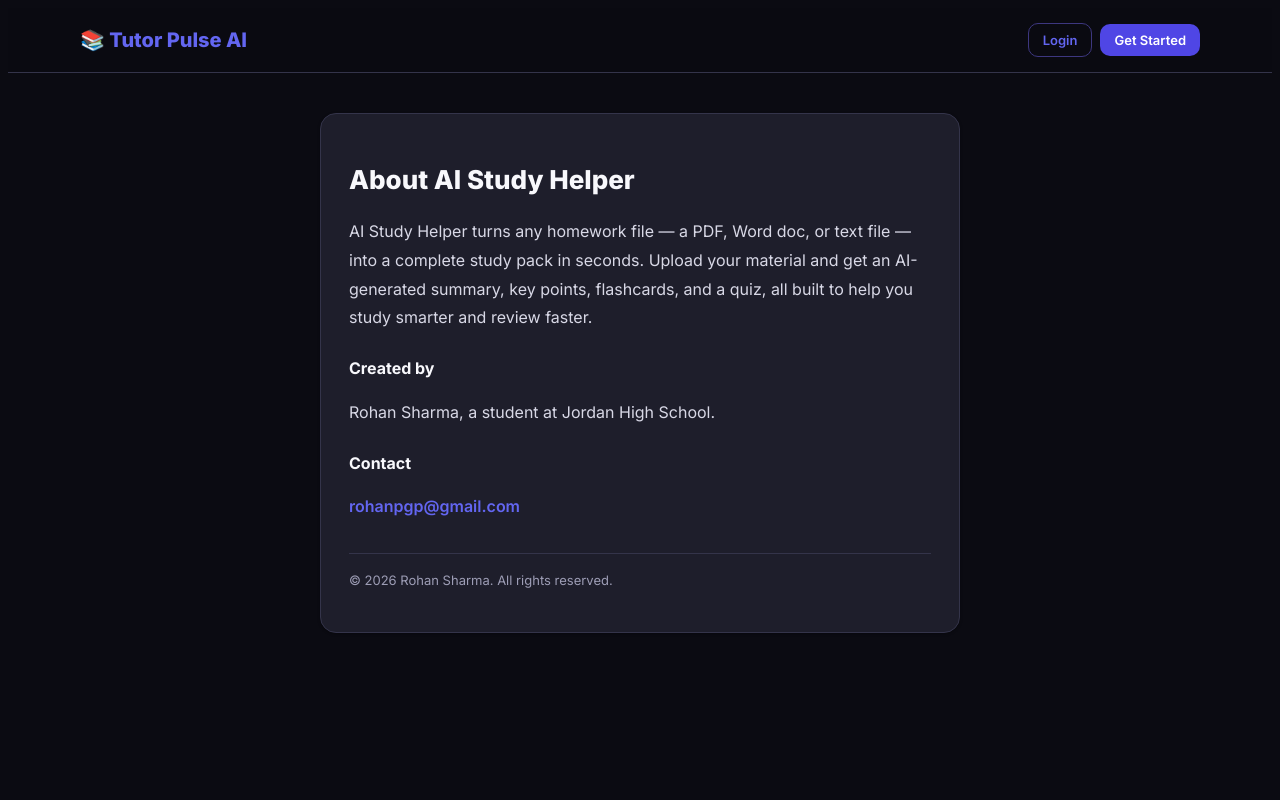
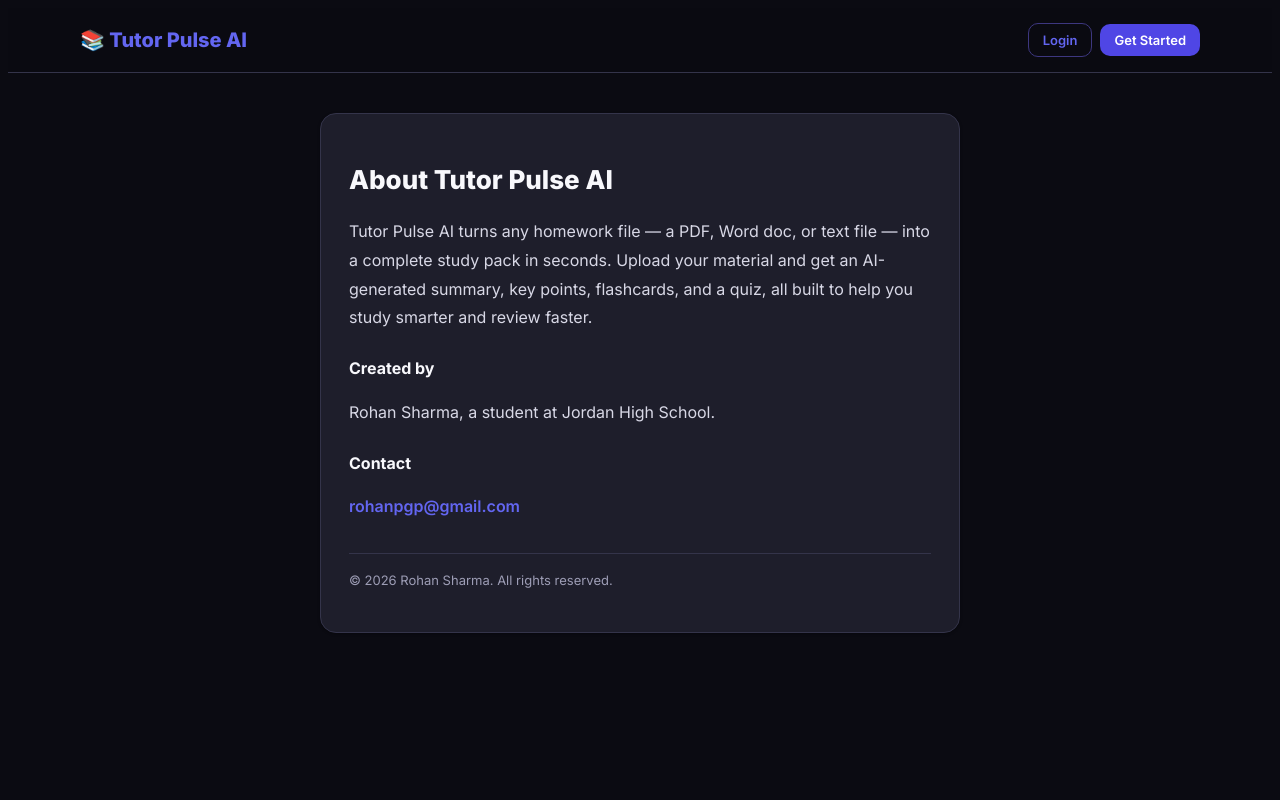
Before and after one commit to RohanPGP/ai-study-helper, a React (Create React App) app in the folder frontend/: page /about in a window 1280 px wide. Shown: the top 800 px of the page. Built offline with nearby package versions, Linux system fonts and the light colour scheme; no server answers.

Commit message:
Rename AI Study Helper to Tutor Pulse AI

```diff
--- a/frontend/src/pages/About.js
+++ b/frontend/src/pages/About.js
@@ -3,10 +3,10 @@ export default function About() {
     <div className="page">
       <div className="container" style={{ maxWidth: 640 }}>
         <div className="card">
-          <h1 style={{ fontSize: 26, fontWeight: 800, marginBottom: 16 }}>About AI Study Helper</h1>
+          <h1 style={{ fontSize: 26, fontWeight: 800, marginBottom: 16 }}>About Tutor Pulse AI</h1>
 
           <p style={{ color: 'var(--gray-700)', lineHeight: 1.8, marginBottom: 24 }}>
-            AI Study Helper turns any homework file — a PDF, Word doc, or text file — into a
+            Tutor Pulse AI turns any homework file — a PDF, Word doc, or text file — into a
             complete study pack in seconds. Upload your material and get an AI-generated summary,
             key points, flashcards, and a quiz, all built to help you study smarter and review faster.
           </p>
```
